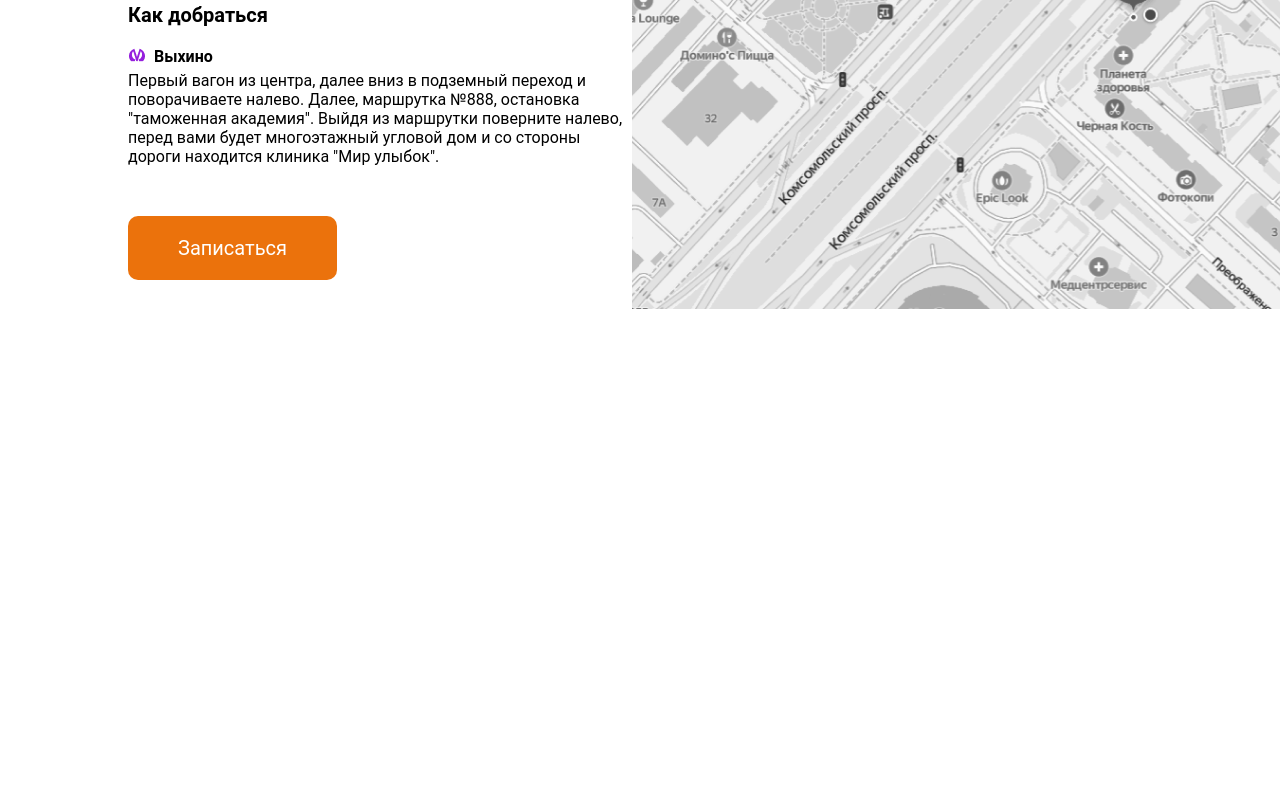
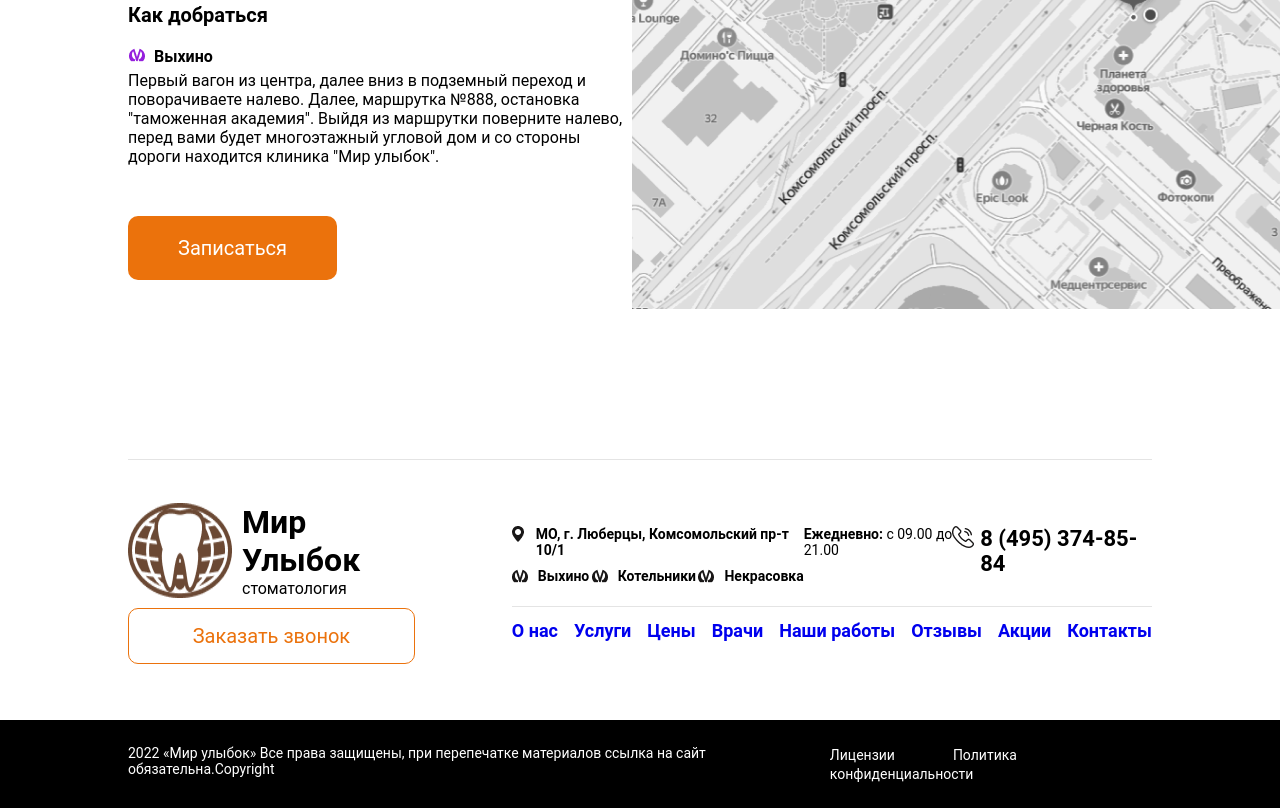
Before and after one commit to RillKoff/MirUlibok, a plain HTML site: page index.html in a window 1280 px wide. Shown: the part 7760-8568 px from the top of the page. Before the commit the page ends 8073 px from the top, so only its background shows below. Drawn offline with Linux system fonts and the light colour scheme.

Commit message:
Создание подвала

```diff
--- a/index.html
+++ b/index.html
@@ -304,6 +304,55 @@
             </div>
         </div>
     </div>
+    <div class="footer_wrapper">
+        <div class="footer">
+            <div class="footer_logo">
+                <div class="footer_logo_logo">
+                    <img src="img/main_logo.png" alt="">
+                    <div class="footer_logo_text">
+                        <h1>Мир Улыбок<br></h1>
+                        <p>стоматология</p>
+                    </div>
+                </div>
+                <button>Заказать звонок</button>
+            </div>
+            <div class="footer_info">
+                <div class="footer_contacts">
+                    <div class="footer_contacts_location">
+                        <p class="footer_contacts_location_geo">МО, г. Люберцы, Комсомольский пр-т 10/1</p>
+                        <div class="footer_contacts_location_metro">
+                            <p>Выхино</p>
+                            <p>Котельники</p>
+                            <p>Некрасовка</p>
+                        </div>
+                    </div>
+                    <p><span>Ежедневно:</span> с 09.00 до 21.00</p>
+                    <p>8 (495) 374-85-84</p>
+                </div>
+                <div class="footer_nav">
+                    <ul>
+                        <li><a href="#">О нас</a></li>
+                        <li><a href="#">Услуги</a></li>
+                        <li><a href="#">Цены</a></li>
+                        <li><a href="#">Врачи</a></li>
+                        <li><a href="#">Наши работы</a></li>
+                        <li><a href="#">Отзывы</a></li>
+                        <li><a href="#">Акции</a></li>
+                        <li><a href="#">Контакты</a></li>
+                    </ul>
+                </div>
+            </div>
+        </div>
+    </div>
+    <div class="polyt_wrapper">
+        <div class="polyt">
+            <p>2022 «Мир улыбок» Все права защищены, при перепечатке материалов ссылка на сайт обязательна.Copyright</p>
+            <div class="polyt_href">
+                <a href="#">Лицензии</a>
+                <a href="#">Политика конфиденциальности</a>
+            </div>
+        </div>
+    </div>
     <script src="main.js"></script>
 </body>
 </html>
--- a/style.css
+++ b/style.css
@@ -890,3 +890,153 @@
     border-radius: 10px;
     cursor: pointer;
 }
+.footer_wrapper {
+    width: 100%;
+    margin-top: 146px;
+}
+
+.footer {
+    width: 80%;
+    margin: 0 auto;
+    border-top: 1px solid rgba(96, 96, 96, 0.17);
+    padding-top: 43px;
+    display: flex;
+    justify-content: space-between;
+}
+
+.footer_logo {
+    display: flex;
+    justify-content: space-between;
+    flex-direction: column;
+}
+
+.footer_logo button {
+    font-size: 20px;
+    color:#EB720C;
+    background-color: transparent;
+    border: 1px solid #EB720C;
+    padding: 15px 25px;
+    border-radius: 10px;
+    margin-top: 10px;
+    cursor: pointer;
+}
+
+.footer_logo_logo {
+    display: flex;
+}
+
+.footer_logo_text {
+    margin-left: 10px;
+}
+
+.footer_info {
+    margin-left: 97px;
+    display: flex;
+    flex-direction: column;
+    justify-content: space-evenly;
+    flex-grow: 1;
+}
+
+.footer_contacts {
+    display: flex;
+    justify-content: space-between;
+}
+
+.footer_contacts_location {
+    display: flex;
+    justify-content: space-between;
+    flex-direction: column;
+}
+
+.footer_contacts_location>p {
+    position: relative;
+    font-size: 14px;
+    font-weight: 700;
+    padding-left: 24px;
+    margin-bottom: 10px;
+}
+
+.footer_contacts_location>p::before {
+    position: absolute;
+    left: -0;
+    content: url(img/location_point.png);
+}
+
+.footer_contacts_location_metro {
+    display: flex;
+    justify-content: space-between;
+}
+
+.footer_contacts_location_metro p {
+    position: relative;
+    font-size: 14px;
+    font-weight: 700;
+    margin-left: 26px;
+}
+
+.footer_contacts_location_metro p::before {
+    position: absolute;
+    content: url(img/black_metro.png);
+    left: -26px;
+}
+
+.footer_contacts>p span {
+    font-weight: 700;
+}
+
+.footer_contacts>p:nth-of-type(1) {
+    font-size: 14px;
+}
+
+.footer_contacts>p:nth-of-type(2) {
+    position: relative;
+    font-size: 22px;
+    font-weight: 700;
+}
+
+.footer_contacts>p:nth-of-type(2)::before {
+    position: absolute;
+    left: -28px;
+    content: url(img/phone_icon_bold.png);
+    display: inline-block;
+    vertical-align: middle;
+    line-height: 1;
+}
+
+.footer_nav {
+    padding-top: 13px;
+    border-top: 1px solid rgba(96, 96, 96, 0.17);
+}
+
+.footer_nav ul {
+    display: flex;
+    justify-content: space-between;
+}
+
+.footer_nav ul li {
+    font-size: 18px;
+    font-weight: 700;
+}
+
+.polyt_wrapper {
+    margin-top: 56px;
+    width: 100%;
+    background-color: #000;
+}
+
+.polyt {
+    padding: 25px 0;
+    width: 80%;
+    margin: 0 auto;
+    display: flex;
+    justify-content: space-between;
+}
+
+.polyt p, .polyt a {
+    color: #fff;
+    font-size: 14px;
+}
+
+.polyt_href a:nth-of-type(1) {
+    margin-right: 54px;
+}
```
Also changed, not shown: img/black_metro.png (added), img/phone_icon_bold.png (added).
